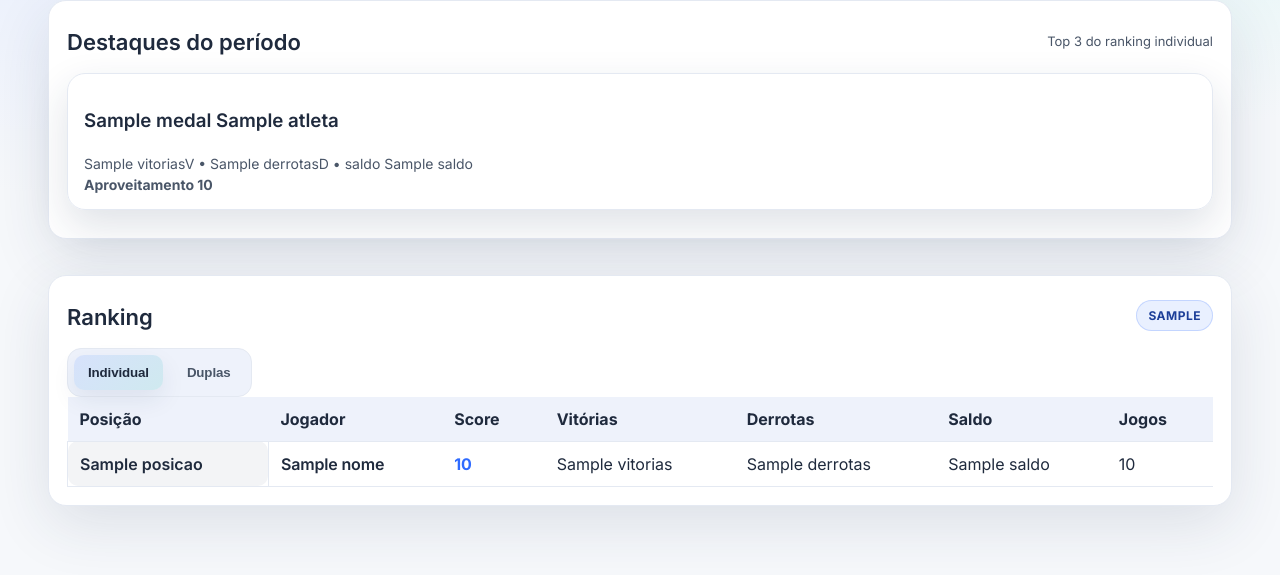
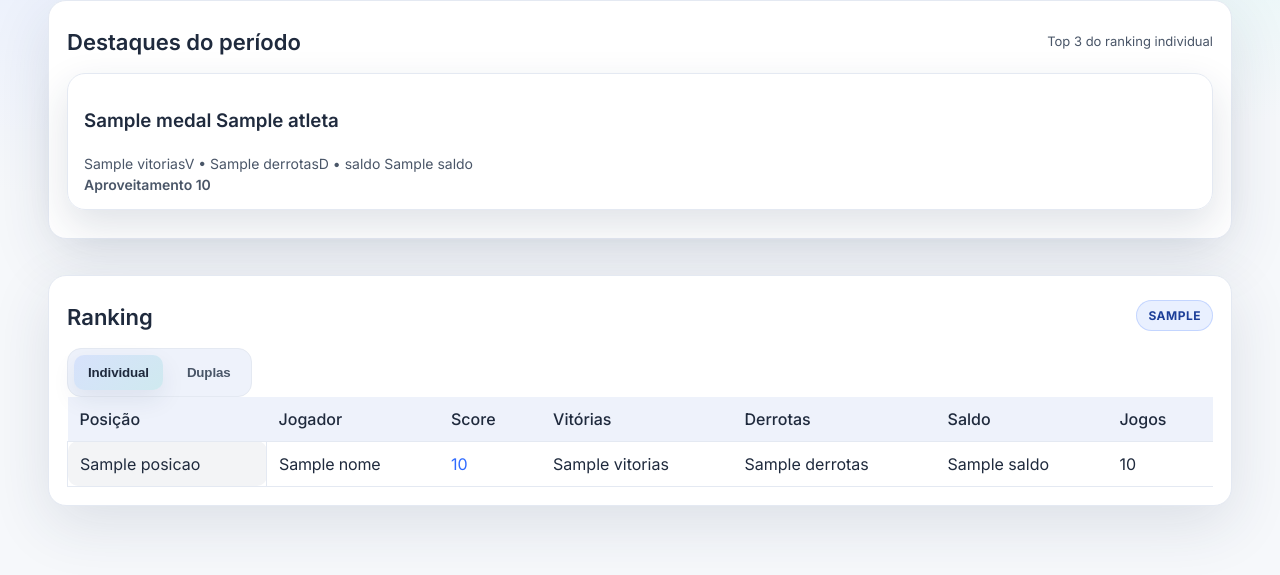
Before and after one commit to Makasevic/futevolei_stats2, a Flask app: template templates/ranking.html in a window 1280 px wide. Shown: the part 454-1029 px from the top of the page. Run offline with Flask 3, Linux system fonts and the light colour scheme; the template is opened without the code that fills it: most values are stand-ins (such as "Sample title", 1, 10 or a date in 2020); parts of the project's set-up code (start-up, migrations or seed data) failed here and were passed over.

Commit message:
Refine table typography weight

```diff
--- a/static/css/styles.css
+++ b/static/css/styles.css
@@ -595,12 +595,14 @@ header.hero::after {
 .ranking-table td {
     padding: 12px 12px;
     text-align: left;
+    font-weight: var(--font-regular);
 }
 
 .ranking-table th {
     cursor: pointer;
     position: relative;
     user-select: none;
+    font-weight: var(--font-medium);
 }
 
 .ranking-table th::after {
@@ -631,13 +633,13 @@ header.hero::after {
     border-radius: 10px;
     background: rgba(31, 51, 84, 0.05);
     border: 1px solid var(--border);
-    font-weight: var(--font-semibold);
-}
-
-.score { color: var(--accent); font-weight: var(--font-bold); }
+    font-weight: var(--font-medium);
+}
+
+.score { color: var(--accent); font-weight: var(--font-semibold); }
 
 .name {
-    font-weight: var(--font-semibold);
+    font-weight: var(--font-medium);
     letter-spacing: -0.01em;
 }
 
```
